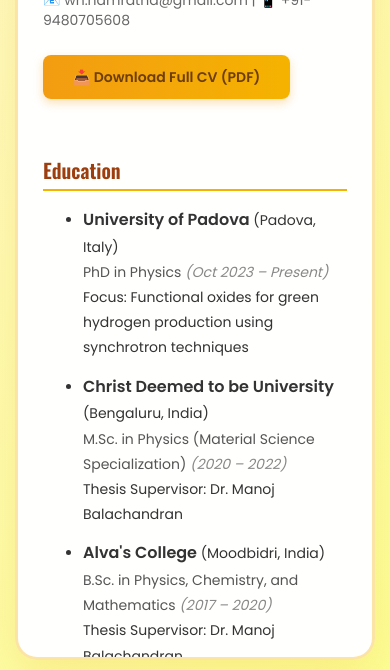
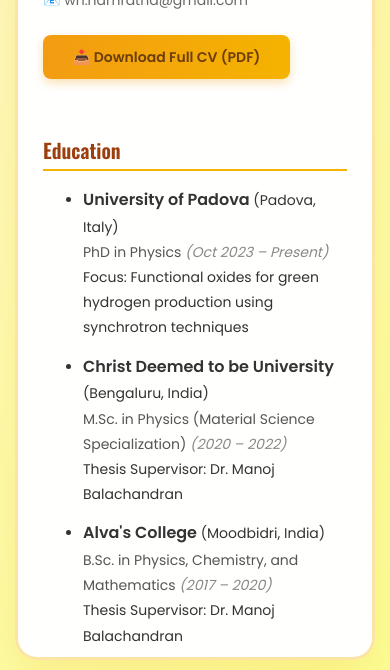
Before and after one commit to namrathawn/namrathawn.github.io, a plain HTML site: page cv.html in a window 390 px wide. Shown: the part 174-844 px from the top of the page. Drawn offline with nearby package versions, Linux system fonts and the light colour scheme.

Commit message:
Remove phone number from CV

```diff
--- a/cv.html
+++ b/cv.html
@@ -202,7 +202,7 @@
 <div class="cv-container">
   <h2>Namratha W.N.</h2>
   <div class="contact-info">
-    📧 wn.namratha@gmail.com | 📱 +91-9480705608
+    📧 wn.namratha@gmail.com
   </div>
 
   <a href="Namratha_CV.pdf" class="download-btn" download>📥 Download Full CV (PDF)</a>
```
